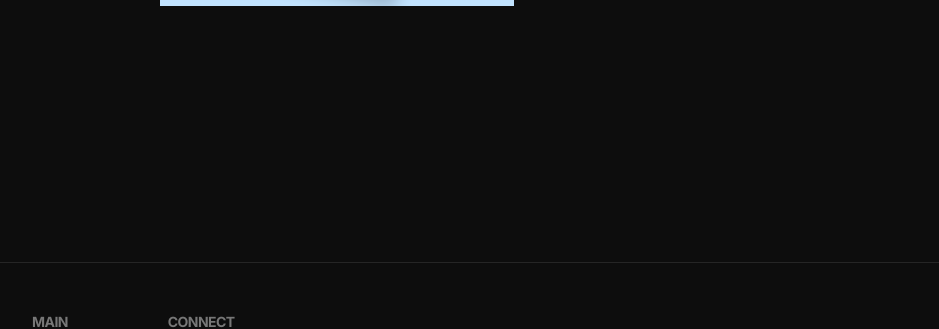
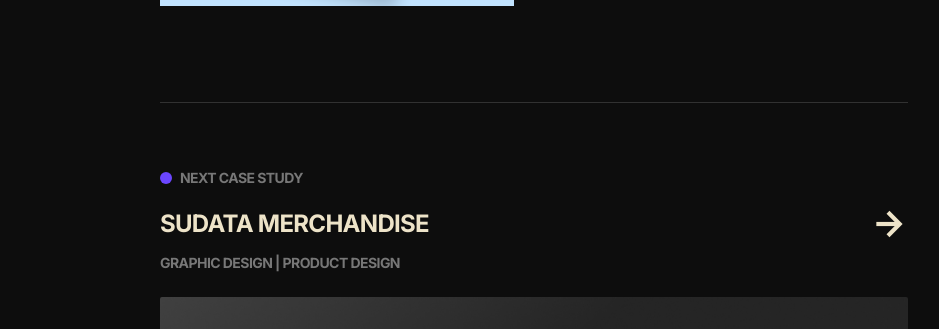
Before and after one commit to joshhatchard/uiuxportfolio, a Next.js app: page /creative/sudata-logo-redesign in a window 1280 px wide. Shown: the part 2316-2645 px from the top of the page, without its empty margins (96-1035 px from the left). Built offline with nearby package versions, Linux system fonts and the light colour scheme; a web font is replaced by a local one.

Commit message:
next project card for case studies

```diff
--- a/app/creative/[slug]/page.tsx
+++ b/app/creative/[slug]/page.tsx
@@ -1,5 +1,10 @@
 import { notFound } from "next/navigation";
-import { creativeWorks, getCreativeWork } from "../../../lib/project-cards";
+import {
+  creativeWorks,
+  getCreativeWork,
+  getNextProjectCard,
+  creativeCards,
+} from "../../../lib/project-cards";
 import { CaseTemplate } from "../../../components/shared/CaseTemplate";
 import { getCreativeContent } from "../../../lib/creative-content";
 
@@ -11,7 +16,9 @@
   return creativeWorks.map((item) => ({ slug: item.slug }));
 }
 
-export default async function CreativeDetailPage({ params }: CreativePageProps) {
+export default async function CreativeDetailPage({
+  params,
+}: CreativePageProps) {
   const { slug } = await params;
   const work = getCreativeWork(slug);
   const content = getCreativeContent(slug);
@@ -20,5 +27,11 @@
     notFound();
   }
 
-  return <CaseTemplate content={content} backHref="/creative" />;
+  return (
+    <CaseTemplate
+      content={content}
+      backHref="/creative"
+      nextCard={getNextProjectCard(creativeCards, `/creative/${slug}`)}
+    />
+  );
 }
--- a/components/shared/CaseTemplate.tsx
+++ b/components/shared/CaseTemplate.tsx
@@ -2,7 +2,10 @@
 import Image from "next/image";
 import Link from "next/link";
 import { useEffect, useState } from "react";
-import { GallerySection, type GalleryImage } from "@/components/shared/GallerySection";
+import {
+  GallerySection,
+  type GalleryImage,
+} from "@/components/shared/GallerySection";
 import { GalleryGridSection } from "@/components/shared/GalleryGridSection";
 import { FooterSection } from "@/components/shared/FooterSection";
 
@@ -126,9 +129,18 @@
   galleryImages?: GalleryImage[];
 };
 
+export type NextCaseCard = {
+  href: string;
+  imageSrc: string;
+  imageAlt: string;
+  title: string;
+  subtitle: string;
+};
+
 type CaseTemplateProps = {
   content: CaseTemplateContent;
   backHref?: string;
+  nextCard?: NextCaseCard | null;
 };
 
 function renderBodyWithLineBreaks(text: string) {
@@ -171,7 +183,64 @@
   );
 }
 
-function InfoCardsSection({ cards, id = "overview" }: { cards: InfoCard[]; id?: string }) {
+function NextCaseSection({ card }: { card: NextCaseCard }) {
+  return (
+    <section className="mt-6 w-full sm:mt-8">
+      <div className="flex items-center gap-2 mb-4">
+        <span className="inline-block h-3 w-3 rounded-full bg-(--color-primary)" />
+        <p className="text-nav-item uppercase text-(--color-grey)">
+          NEXT CASE STUDY
+        </p>
+      </div>
+      <Link
+        href={card.href}
+        className="group block transition-all duration-300 hover:-translate-y-1"
+      >
+        <div className="p-0">
+          <div className="flex items-center justify-between gap-4">
+            <h2 className="max-w-full wrap-break-word text-case-study-title uppercase text-(--color-secondary)">
+              {card.title}
+            </h2>
+            <svg
+              xmlns="http://www.w3.org/2000/svg"
+              viewBox="0 0 24 24"
+              fill="none"
+              stroke="currentColor"
+              strokeWidth={2.5}
+              className="h-10 w-10 shrink-0 text-(--color-secondary) transition-transform duration-300 group-hover:translate-x-1 group-hover:-translate-y-1"
+              aria-hidden="true"
+            >
+              <path d="M5 12h14" />
+              <path d="M12 5l7 7-7 7" />
+            </svg>
+          </div>
+          <p className="mt-2 text-nav-item text-(--color-grey)">
+            {card.subtitle}
+          </p>
+
+          <div className="mt-6 overflow-hidden rounded-xs">
+            <Image
+              src={card.imageSrc}
+              alt={card.imageAlt}
+              width={1600}
+              height={900}
+              className="block h-auto w-full object-cover transition-transform duration-500 group-hover:scale-105"
+              sizes="100vw"
+            />
+          </div>
+        </div>
+      </Link>
+    </section>
+  );
+}
+
+function InfoCardsSection({
+  cards,
+  id = "overview",
+}: {
+  cards: InfoCard[];
+  id?: string;
+}) {
   return (
     <section id={id} className="scroll-mt-24">
       <div className="grid items-start gap-8 md:grid-cols-2">
@@ -181,8 +250,12 @@
             return (
               card && (
                 <div key={label} className="space-y-1">
-                  <h3 className="text-nav-item text-(--color-secondary)">{card.label}</h3>
-                  <div className="text-about-body">{renderBodyWithLineBreaks(card.body)}</div>
+                  <h3 className="text-nav-item text-(--color-secondary)">
+                    {card.label}
+                  </h3>
+                  <div className="text-about-body">
+                    {renderBodyWithLineBreaks(card.body)}
+                  </div>
                 </div>
               )
             );
@@ -195,8 +268,12 @@
             if (!overview) return null;
             return (
               <div className="space-y-1">
-                <h3 className="text-nav-item text-(--color-secondary)">{overview.label}</h3>
-                <div className="text-about-body max-w-2xl">{renderBodyWithLineBreaks(overview.body)}</div>
+                <h3 className="text-nav-item text-(--color-secondary)">
+                  {overview.label}
+                </h3>
+                <div className="text-about-body max-w-2xl">
+                  {renderBodyWithLineBreaks(overview.body)}
+                </div>
               </div>
             );
           })()}
@@ -233,22 +310,44 @@
         {label && (
           <div className="flex items-center gap-2">
             <span className="inline-block h-3 w-3 rounded-full bg-(--color-primary)" />
-            <p className="text-nav-item uppercase text-(--color-grey)">{label}</p>
+            <p className="text-nav-item uppercase text-(--color-grey)">
+              {label}
+            </p>
           </div>
         )}
-        <h2 className="w-full max-w-full wrap-break-word text-case-feature-heading text-(--color-secondary)">{heading}</h2>
+        <h2 className="w-full max-w-full wrap-break-word text-case-feature-heading text-(--color-secondary)">
+          {heading}
+        </h2>
       </div>
 
       <div className="grid gap-6 md:grid-cols-2 md:items-start">
-        <p className="text-footer-link uppercase text-white/80">{subEyebrow ?? ""}</p>
-        <div className="text-about-body max-w-xl">{renderBodyWithLineBreaks(body)}</div>
+        <p className="text-footer-link uppercase text-white/80">
+          {subEyebrow ?? ""}
+        </p>
+        <div className="text-about-body max-w-xl">
+          {renderBodyWithLineBreaks(body)}
+        </div>
       </div>
 
       {image && (
         <div className="flex flex-col gap-4">
-          <Image src={image} alt={imageAlt ?? heading} width={1600} height={900} className="block h-auto w-full" sizes="100vw" />
+          <Image
+            src={image}
+            alt={imageAlt ?? heading}
+            width={1600}
+            height={900}
+            className="block h-auto w-full"
+            sizes="100vw"
+          />
           {image2 && (
-            <Image src={image2} alt={imageAlt2 ?? heading} width={1600} height={900} className="block h-auto w-full" sizes="100vw" />
+            <Image
+              src={image2}
+              alt={imageAlt2 ?? heading}
+              width={1600}
+              height={900}
+              className="block h-auto w-full"
+              sizes="100vw"
+            />
           )}
         </div>
       )}
@@ -260,9 +359,13 @@
   return (
     <section id={block.id} className="scroll-mt-24">
       <div className="grid gap-6 lg:grid-cols-2 lg:gap-10">
-        <div className={`space-y-4 self-start lg:pt-2 ${block.reverse ? "lg:order-2" : ""}`}>
+        <div
+          className={`space-y-4 self-start lg:pt-2 ${block.reverse ? "lg:order-2" : ""}`}
+        >
           <p className="text-nav-item text-white/25">{block.eyebrow}</p>
-          <h3 className="max-w-full wrap-break-word text-case-study-title text-(--color-secondary)">{block.heading}</h3>
+          <h3 className="max-w-full wrap-break-word text-case-study-title text-(--color-secondary)">
+            {block.heading}
+          </h3>
           <p className="text-about-body max-w-xl">{block.body}</p>
         </div>
 
@@ -358,9 +461,13 @@
   }
 }
 
-export function CaseTemplate({ content, backHref = "/" }: CaseTemplateProps) {
+export function CaseTemplate({
+  content,
+  backHref = "/",
+  nextCard,
+}: CaseTemplateProps) {
   const isNavigableSection = (
-    section: CaseTemplateSection
+    section: CaseTemplateSection,
   ): section is
     | HeroSection
     | InfoSection
@@ -368,30 +475,39 @@
     | HeroFeatureSection
     | TextSection
     | GalleryContentSection
-    | GalleryGridContentSection =>
-    section.type !== "divider";
+    | GalleryGridContentSection => section.type !== "divider";
 
   const navItems = content.sections
     ? content.sections.flatMap((section) =>
-        isNavigableSection(section) && section.id && section.label ? [{ id: section.id, label: section.label }] : []
+        isNavigableSection(section) && section.id && section.label
+          ? [{ id: section.id, label: section.label }]
+          : [],
       )
-    : content.contents ?? [];
+    : (content.contents ?? []);
 
   const sidebarLabel = "CONTENT";
-  const formatNavLabel = (label: string) => label.slice(0, 1).toUpperCase() + label.slice(1).toLowerCase();
+  const formatNavLabel = (label: string) =>
+    label.slice(0, 1).toUpperCase() + label.slice(1).toLowerCase();
 
   const [activeId, setActiveId] = useState<string>(navItems[0]?.id ?? "");
 
   useEffect(() => {
     const observer = new IntersectionObserver(
       (entries) => {
-        const visible = entries.find((e) => e.isIntersecting);
-        if (visible) setActiveId(visible.target.id);
+        const visibleEntries = entries.filter((e) => e.isIntersecting);
+        if (visibleEntries.length > 0) {
+          const mostVisible = visibleEntries.reduce((a, b) =>
+            a.intersectionRatio > b.intersectionRatio ? a : b,
+          );
+          setActiveId(mostVisible.target.id);
+        } else {
+          setActiveId("");
+        }
       },
       {
         rootMargin: "-20% 0px -70% 0px",
         threshold: 0,
-      }
+      },
     );
 
     navItems.forEach(({ id }) => {
@@ -404,16 +520,26 @@
 
   return (
     <>
-      <article className="relative pb-16 pt-6 lg:pb-24 lg:pt-32">
+      <article className="relative pt-6 lg:pt-32">
         <div className="grid grid-cols-1 gap-8 lg:grid-cols-[120px_minmax(0,1fr)_140px] lg:gap-10">
           {/* Back button */}
           <div className="fixed top-6 left-8 z-40 lg:sticky lg:top-16 lg:self-start lg:pt-2 lg:z-20 lg:left-auto lg:right-auto">
             <Link
               href={backHref}
               className="text-nav-item inline-flex items-center gap-2 rounded-full px-8 py-4 transition-opacity hover:opacity-80"
-              style={{ background: "var(--nav-item-bg)", color: "var(--color-secondary)" }}
+              style={{
+                background: "var(--nav-item-bg)",
+                color: "var(--color-secondary)",
+              }}
             >
-              <svg width="20" height="20" viewBox="0 0 24 24" fill="none" stroke="currentColor" strokeWidth="3">
+              <svg
+                width="20"
+                height="20"
+                viewBox="0 0 24 24"
+                fill="none"
+                stroke="currentColor"
+                strokeWidth="3"
+              >
                 <path d="M15 18l-6-6 6-6" />
               </svg>
               BACK
@@ -424,8 +550,12 @@
           <div className="space-y-0">
             {/* Header */}
             <header className="mt-24 lg:mt-0 space-y-4 text-center">
-              <h1 className="max-w-full wrap-break-word text-heading-small text-(--color-secondary) uppercase">{content.title}</h1>
-              <p className="text-case-subheading text-(--color-grey)">{content.subtitle}</p>
+              <h1 className="max-w-full wrap-break-word text-heading-small text-(--color-secondary) uppercase">
+                {content.title}
+              </h1>
+              <p className="text-case-subheading text-(--color-grey)">
+                {content.subtitle}
+              </p>
             </header>
 
             {content.sections && content.sections.length > 0 ? (
@@ -433,27 +563,49 @@
                 {content.sections!.map((section, index) => {
                   const isHero = section.type === "hero";
                   const isInfo = section.type === "info";
-                  const nextSection = index < content.sections!.length - 1 ? content.sections![index + 1] : null;
-                  const prevSection = index > 0 ? content.sections![index - 1] : null;
+                  const nextSection =
+                    index < content.sections!.length - 1
+                      ? content.sections![index + 1]
+                      : null;
+                  const prevSection =
+                    index > 0 ? content.sections![index - 1] : null;
                   const nextIsInfo = nextSection?.type === "info";
-                  const nextIsGallery = nextSection?.type === "gallery" || nextSection?.type === "galleryGrid";
+                  const nextIsGallery =
+                    nextSection?.type === "gallery" ||
+                    nextSection?.type === "galleryGrid";
                   const prevIsHero = prevSection?.type === "hero";
-                  const shouldHideDivider = (isHero && nextIsInfo) || (isHero && nextIsGallery);
-                  const paddingClass = isInfo && prevIsHero ? "pb-12 sm:pb-16" : "py-12 sm:py-16";
+                  const shouldHideDivider =
+                    (isHero && nextIsInfo) || (isHero && nextIsGallery);
+                  const paddingClass =
+                    isInfo && prevIsHero ? "pb-12 sm:pb-16" : "py-12 sm:py-16";
 
                   return (
-                    <div key={`${section.type}-${"id" in section && section.id ? section.id : index}`}>
-                      <div className={paddingClass}>{renderSection(section)}</div>
-                      {!shouldHideDivider && index < content.sections!.length - 1 && <hr className="border-white/15" />}
+                    <div
+                      key={`${section.type}-${"id" in section && section.id ? section.id : index}`}
+                    >
+                      <div className={paddingClass}>
+                        {renderSection(section)}
+                      </div>
+                      {!shouldHideDivider &&
+                        index < content.sections!.length - 1 && (
+                          <hr className="border-white/15" />
+                        )}
                     </div>
                   );
                 })}
               </div>
             ) : (
               <>
-                {content.heroImage && <HeroImage src={content.heroImage} alt={content.heroImageAlt ?? content.title} />}
+                {content.heroImage && (
+                  <HeroImage
+                    src={content.heroImage}
+                    alt={content.heroImageAlt ?? content.title}
+                  />
+                )}
 
-                {content.infoCards && content.infoCards.length > 0 && <InfoCardsSection cards={content.infoCards} />}
+                {content.infoCards && content.infoCards.length > 0 && (
+                  <InfoCardsSection cards={content.infoCards} />
+                )}
 
                 {content.featureHeading && content.featureBody && (
                   <FeatureSectionView
@@ -474,9 +626,19 @@
                   </div>
                 )}
 
-                {content.galleryImages && content.galleryImages.length > 0 && <GallerySection images={content.galleryImages} />}
+                {content.galleryImages && content.galleryImages.length > 0 && (
+                  <GallerySection images={content.galleryImages} />
+                )}
               </>
             )}
+
+            {nextCard && (
+              <div className="py-6 sm:py-8">
+                <hr className="border-white/15" />
+              </div>
+            )}
+
+            {nextCard && <NextCaseSection card={nextCard} />}
           </div>
 
           {/* Contents nav */}
@@ -492,7 +654,9 @@
                       href={`#${item.id}`}
                       className="text-contents-link relative z-20 inline-flex cursor-pointer transition-opacity hover:opacity-80"
                       aria-current={isActive ? "true" : undefined}
-                      style={{ color: isActive ? "white" : "rgba(255,255,255,0.35)" }}
+                      style={{
+                        color: isActive ? "white" : "rgba(255,255,255,0.35)",
+                      }}
                     >
                       {formatNavLabel(item.label)}
                     </a>
--- a/lib/project-cards.ts
+++ b/lib/project-cards.ts
@@ -39,7 +39,8 @@
     slug: "sudata-logo-redesign",
     title: "SUDATA LOGO REDESIGN",
     subtitle: "BRANDING | MARKETING",
-    summary: "A low-fidelity placeholder for another creative exploration page.",
+    summary:
+      "A low-fidelity placeholder for another creative exploration page.",
   },
 ];
 
@@ -49,6 +50,18 @@
 
 export function getCreativeWork(slug: string) {
   return creativeWorks.find((item) => item.slug === slug);
+}
+
+export function getNextProjectCard(
+  cards: ProjectCardData[],
+  currentHref: string,
+) {
+  if (cards.length === 0) return null;
+
+  const currentIndex = cards.findIndex((card) => card.href === currentHref);
+  if (currentIndex === -1) return cards[0];
+
+  return cards[(currentIndex + 1) % cards.length];
 }
 
 export const workCards: ProjectCardData[] = [
```
Also changed, not shown: app/layout.tsx (+4 -3 lines), app/work/[slug]/page.tsx (+13 -2 lines), components/about/AboutStorySection.tsx (+26 -19 lines), components/shared/ProjectCards.tsx (+16 -5 lines).
